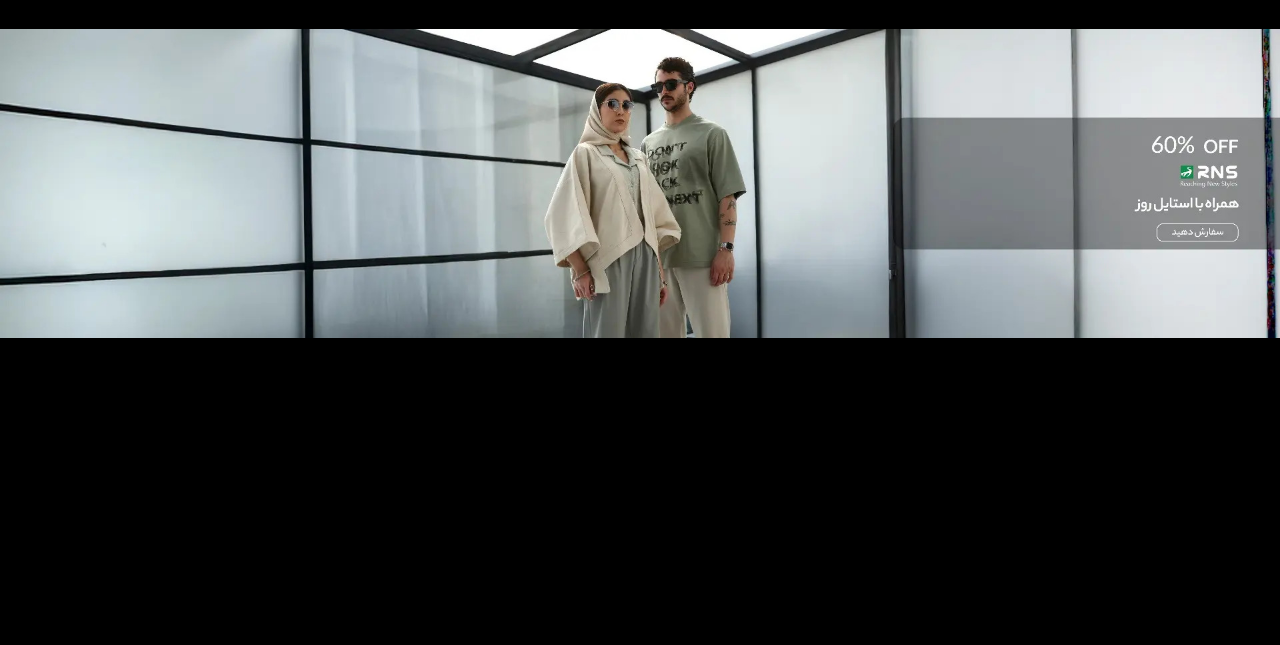
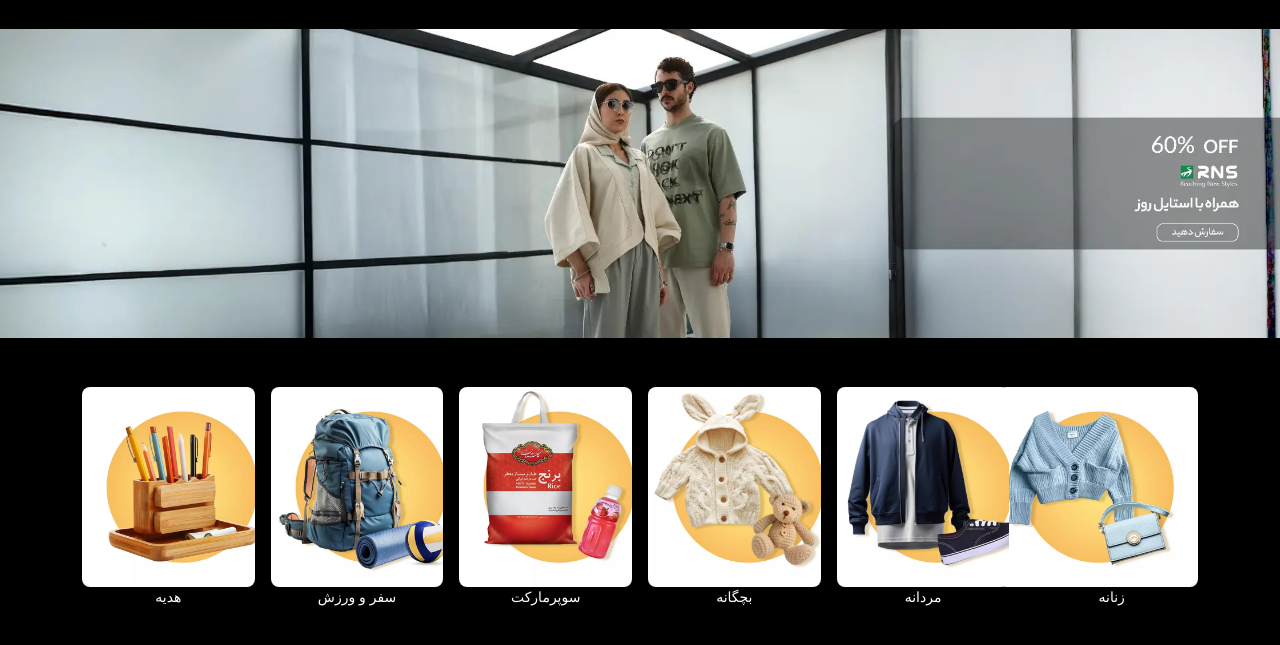
Before and after one commit to KiashaSilenT/Modiseh-Project, a website built with Vite: page Modiseh-Project/index.html in a window 1280 px wide. Shown: the part 209-854 px from the top of the page. Before the commit the page ends 800 px from the top, so only its background shows below. Built offline with nearby package versions, Linux system fonts and the light colour scheme; files whose address does not match are found by name.

Commit message:
Add some images to body 1

```diff
--- a/Modiseh-Project/index.html
+++ b/Modiseh-Project/index.html
@@ -88,6 +88,73 @@
       <div class="swiper-pagination"></div>
     </div>
 
+    <!-- Partitions -->
+    <section class="container text-center my-5">
+      <div class="row g-3">
+        <div class="col-6 col-md-2">
+          <img
+            class="placeholder-img"
+            src="./public/img/Women-Icon.jpg"
+            alt="Women-Icon"
+          />
+          <p>زنانه</p>
+        </div>
+
+        <div class="col-6 col-md-2">
+          <div
+            class="placeholder-img"
+            style="
+              background-image: url(./public/img/Men-Icon.jpg);
+            "
+          ></div>
+          <p>مردانه</p>
+        </div>
+
+        <div class="col-6 col-md-2">
+          <div
+            class="placeholder-img"
+            style="
+              background-image: url(./public/img/Kids-Icon.jpg);
+            "
+          ></div>
+          <p>بچگانه</p>
+        </div>
+
+
+        <div class="col-6 col-md-2">
+          <div
+            class="placeholder-img"
+            style="
+              background-image: url(./public/img/Super_Market-Icon.jpg);
+            "
+          ></div>
+          <p>سوپرمارکت</p>
+        </div>
+
+
+        <div class="col-6 col-md-2">
+          <div
+            class="placeholder-img"
+            style="
+              background-image: url(./public/img/Sport_Travel-Icon.jpg);
+            "
+          ></div>
+          <p>سفر و ورزش</p>
+        </div>
+
+
+        <div class="col-6 col-md-2">
+          <div
+            class="placeholder-img"
+            style="
+              background-image: url(./public/img/Stationary-Icon.jpg);
+            "
+          ></div>
+          <p>هدیه</p>
+        </div>
+      </div>
+    </section>
+
     <script src="./node_modules/bootstrap/dist/js/bootstrap.min.js"></script>
     <script src="./node_modules/swiper/swiper-bundle.min.js"></script>
 
--- a/Modiseh-Project/src/style.css
+++ b/Modiseh-Project/src/style.css
@@ -55,3 +55,15 @@ label {
   height: 100%;
   object-fit: cover;
 }
+
+/* Partitions */
+.placeholder-img {
+  background-repeat: no-repeat;
+  background-size: cover;
+  height: 200px;
+  display: flex;
+  align-items: center;
+  justify-content: center;
+  color: #999;
+  border-radius: 8px;
+}
```
Also changed, not shown: Modiseh-Project/public/img/Kids-Icon.jpg (added), Modiseh-Project/public/img/Men-Icon.jpg (added), Modiseh-Project/public/img/Sport_Travel-Icon.jpg (added), Modiseh-Project/public/img/Stationary-Icon.jpg (added), Modiseh-Project/public/img/Super_Market-Icon.jpg (added), Modiseh-Project/public/img/Women-Icon.jpg (added).
